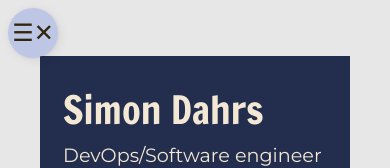
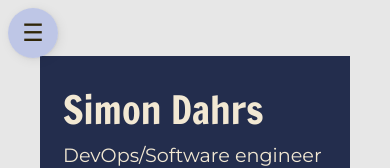
Before and after one commit to SimonDahrs/simondahrs.github.io, a Vue app in the folder frontend/personal-website/: page / in a window 390 px wide. Shown: the top 168 px of the page. Built offline with nearby package versions, Linux system fonts and the light colour scheme.

Commit message:
Move hamburger menu css styling to dedicated component

```diff
--- a/frontend/personal-website/src/components/HamburgerMenu.vue
+++ b/frontend/personal-website/src/components/HamburgerMenu.vue
@@ -16,6 +16,31 @@ const menuOpened = ref(false)
     </div>
 </template>
 <style>
+#openMenu {
+  opacity: 1;
+  transition: transform .2s ease-in-out;
+  transform: scale(1) rotate(0);
+}
+
+#openMenu.opened {
+  transform: scale(0) rotate(90deg);
+}
+
+#closeMenu {
+  transition: transform .2s ease-in-out;
+  transform: scale(0) rotate(-90deg);
+}
+
+.button-icon {
+  position: absolute;
+  width: 50px;
+  text-align: center;
+}
+
+#closeMenu.opened {
+  opacity: 1;
+  transform: scale(1) rotate(0);
+}
 #hamburger-menu {
     display: none;
     position: fixed;
--- a/frontend/personal-website/src/views/HomeView.vue
+++ b/frontend/personal-website/src/views/HomeView.vue
@@ -87,6 +87,7 @@ onBeforeUnmount(() => {
 </template>
 
 <style>
+
 h1 {
   font-weight: bold
 }
```
